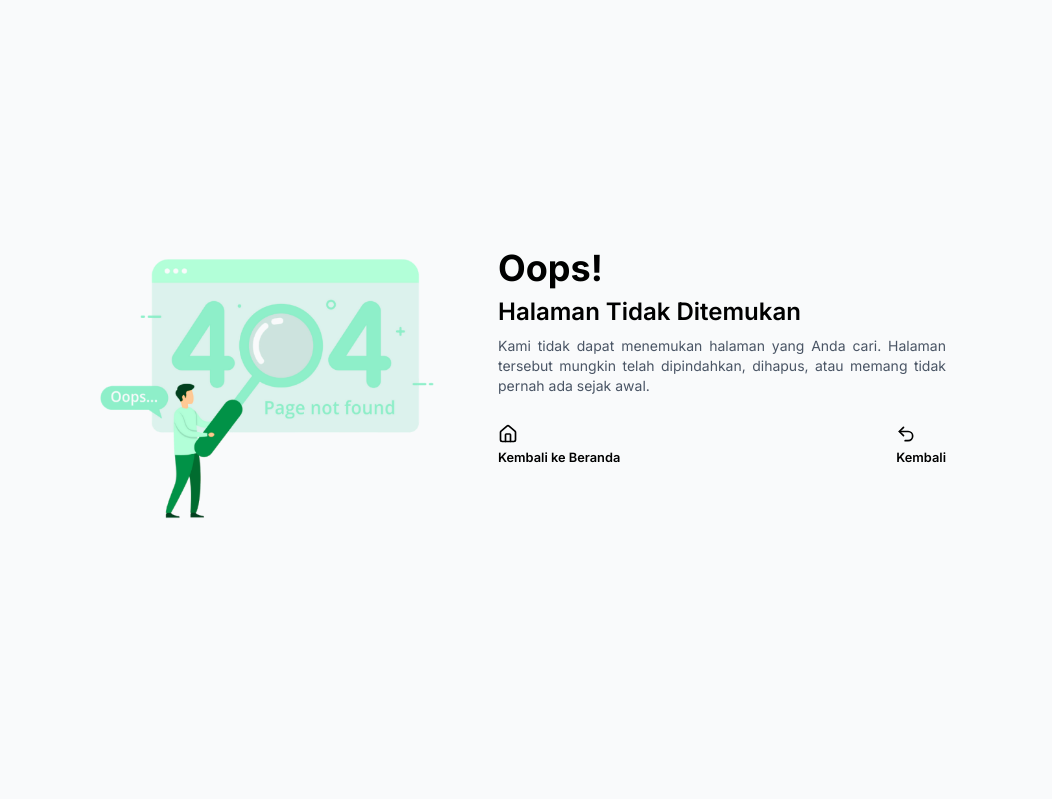
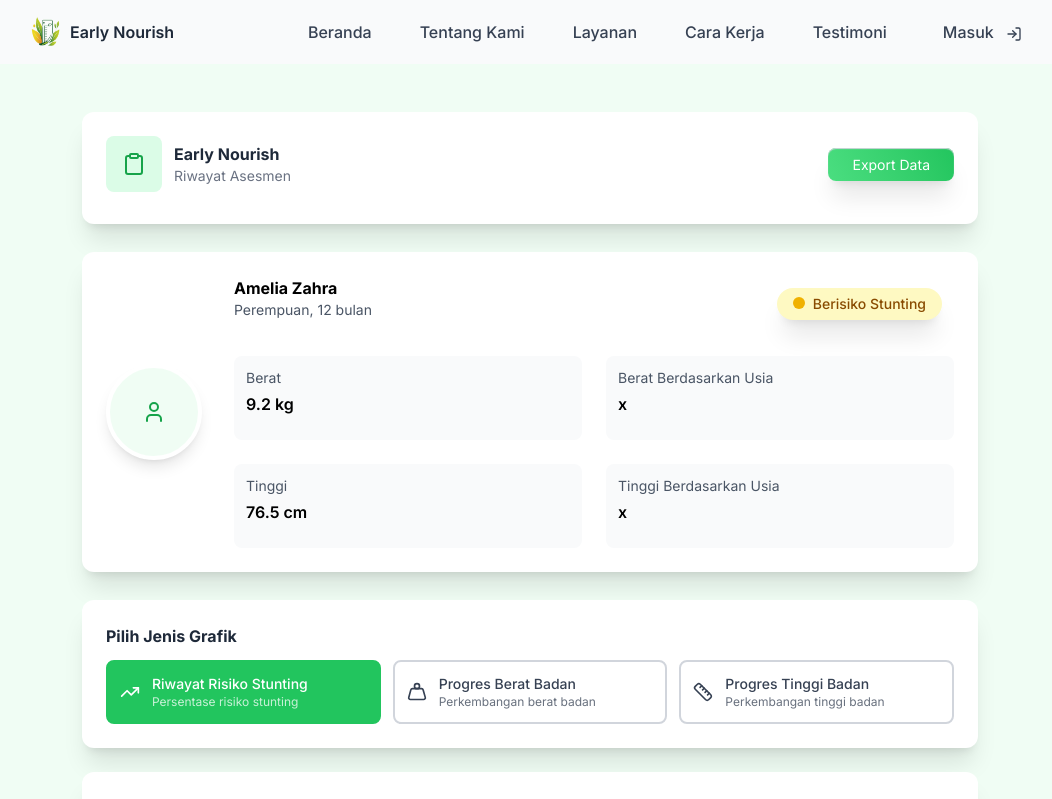
Before and after one commit to Elmosius/EarlyNourish, a Vue app in the folder front-end/: page /history in a window 1280 px wide. Shown: the top 799 px of the page, without its empty margins (110-1162 px from the left). Built offline with nearby package versions, Linux system fonts and the light colour scheme.

Commit message:
updated: name url
riwayat -> history

```diff
--- a/front-end/src/components/Navbar.vue
+++ b/front-end/src/components/Navbar.vue
@@ -55,7 +55,7 @@ const scrollToTop = () => {
 
 const profileMenuItems = [
   { icon: UserIcon, label: "Informasi Pribadi", to: "/profile" },
-  { icon: History, label: "Riwayat Asesmen", to: "/riwayat" },
+  { icon: History, label: "Riwayat Asesmen", to: "/history" },
   { icon: LogOutIcon, label: "Keluar", to: "/logout", isLogout: true },
 ];
 </script>
--- a/front-end/src/router/index.js
+++ b/front-end/src/router/index.js
@@ -35,7 +35,7 @@ const routes = [
     meta: { layout: "MainLayout" },
   },
   {
-    path: "/riwayat",
+    path: "/history",
     component: RiwayatPage,
     meta: { layout: "MainLayout" },
   },
```
